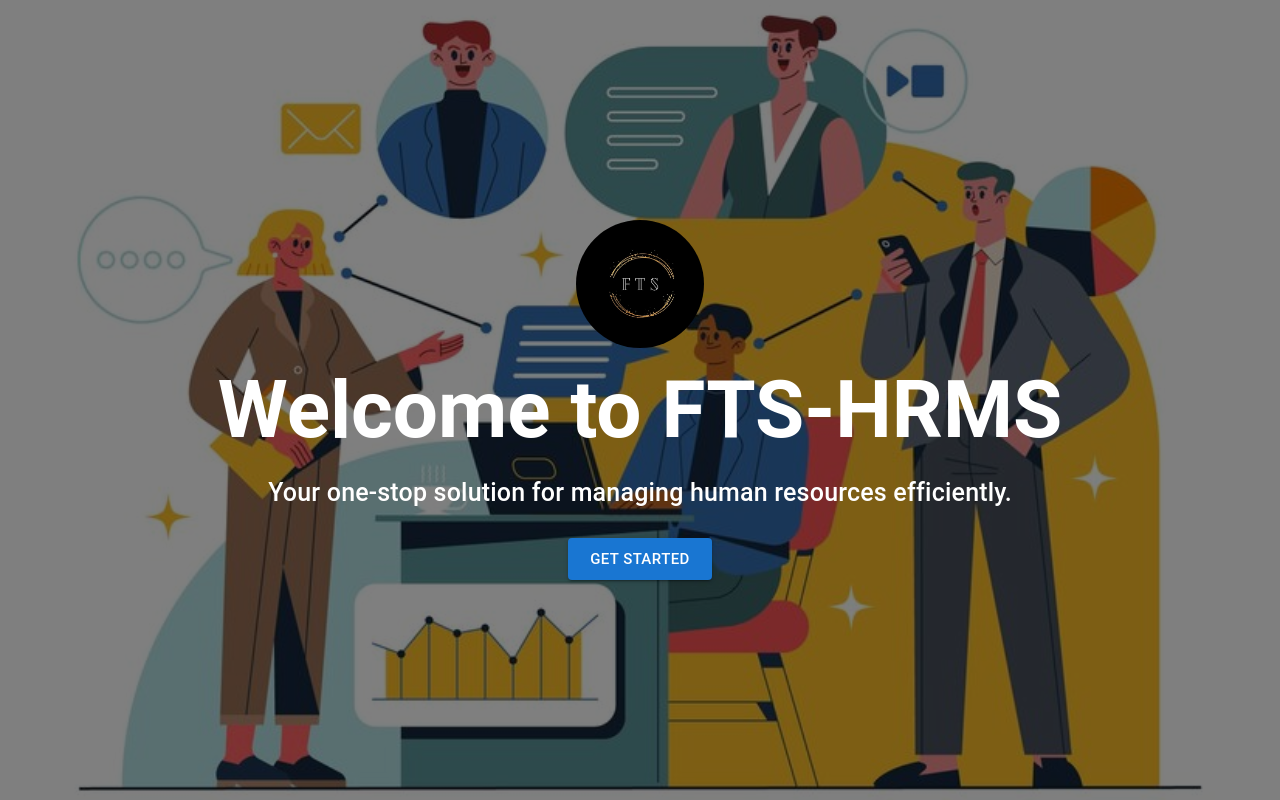
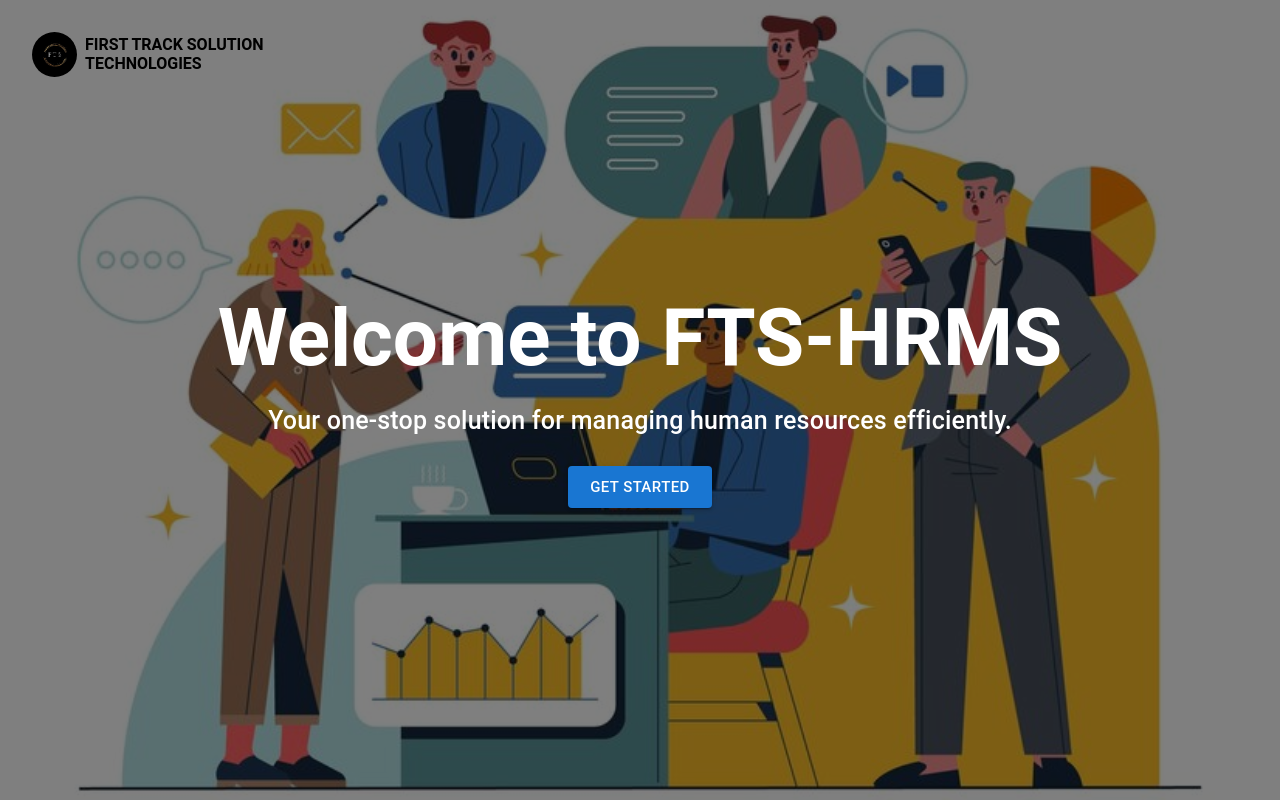
Before and after one commit to FirstTrackSolutionProjects/FTS-HRMS, a React (Vite) app: page / in a window 1280 px wide. Shown: the top 800 px of the page. Built offline with nearby package versions, Linux system fonts and the light colour scheme; no server answers.

Commit message:
chore: added company logo and name at welcome page

```diff
--- a/src/pages/Welcome.jsx
+++ b/src/pages/Welcome.jsx
@@ -63,8 +63,18 @@ const Welcome = () => {
       <Helmet>
         <title>Home | FTS HRMS</title>
       </Helmet>
-      <Box className={`text-center text-white py-8 px-4 h-screen flex flex-col justify-center items-center bg-[url('/employee-management.jpg')] bg-cover bg-center bg-[rgba(0,0,0,0.5)] bg-blend-overlay`}  gap={2}>
-        <Box component={'img'} src="/logo.jpg" alt="" sx={{width:Math.max(100,width/10)}} className="rounded-full" />
+      <Box className={` text-white py-8 px-4 h-screen flex flex-col justify-center items-center bg-[url('/employee-management.jpg')] bg-cover bg-center bg-[rgba(0,0,0,0.5)] bg-blend-overlay`}  gap={2}>
+        <Box className='absolute top-8 left-8 flex items-center space-x-2'>
+          <Box component={'img'} src="/logo.jpg" alt="" sx={{width:Math.max(45,width/30)}} className="rounded-full" />
+          <Typography variant="h3" sx={{
+            fontSize:Math.max(15,width/80),
+            fontWeight: "bold",
+            color: 'black'
+          }}>
+          <p>FIRST TRACK SOLUTION</p><p>TECHNOLOGIES</p>
+        </Typography>
+        </Box>
+        {/* <Box component={'img'} src="/logo.jpg" alt="" sx={{width:Math.max(100,width/10)}} className="rounded-full" />  */}
         <Typography variant="h3" sx={{
           fontSize:Math.min(80,width/15),
           fontWeight: "bold",
```
